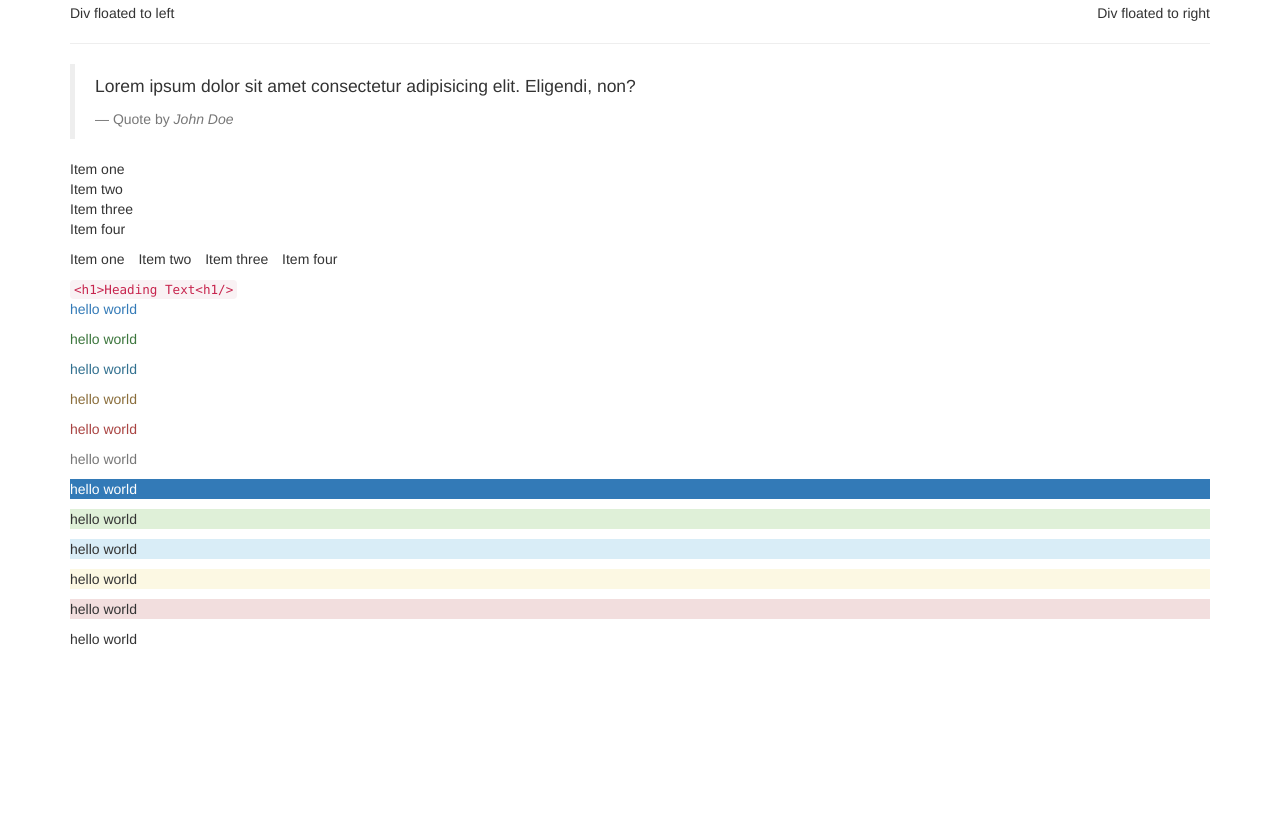
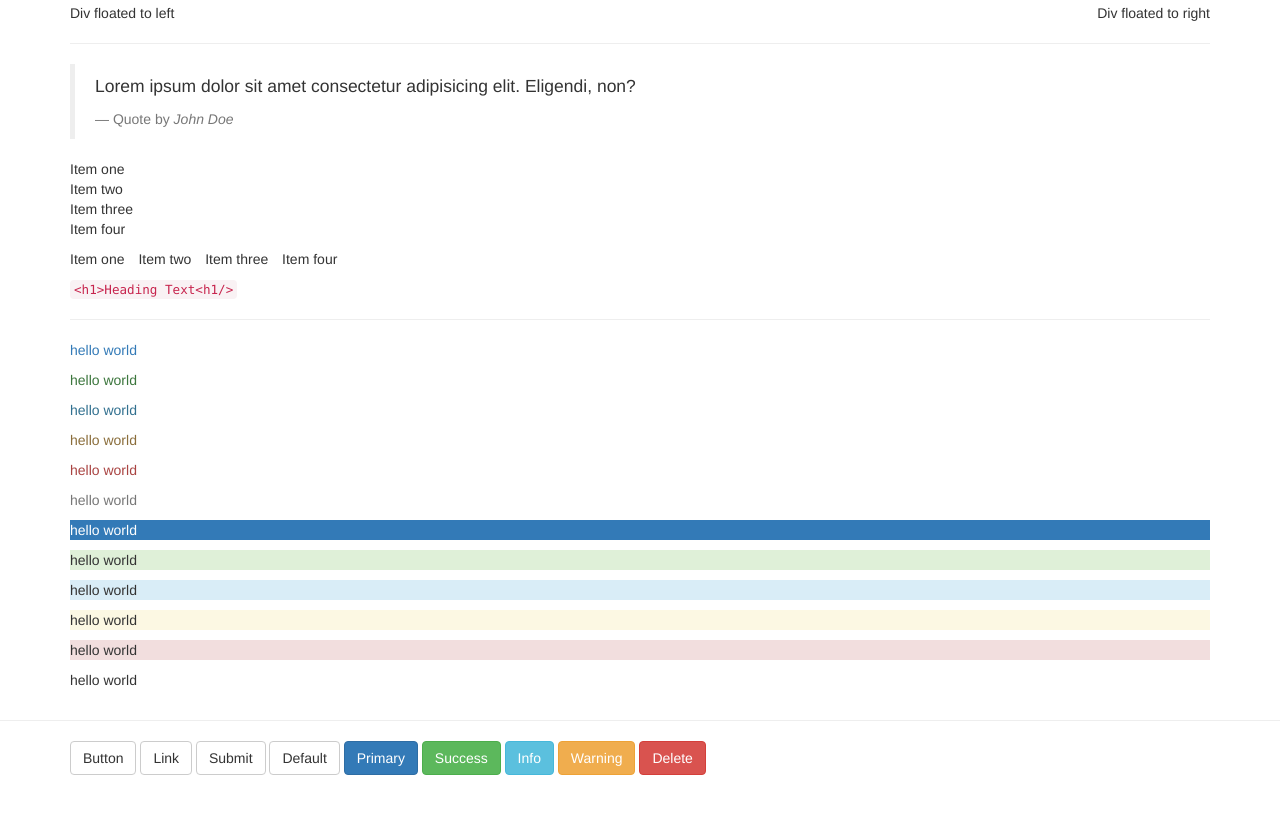
Before and after one commit to DevBrad/learn-Bootstrap, a plain HTML site: page index.html in a window 1280 px wide. Shown: the part 367-1180 px from the top of the page. Before the commit the page ends 1026 px from the top, so only its background shows below. Drawn offline with nearby package versions, Linux system fonts and the light colour scheme.

Commit message:
added buttons and contextual buttons

```diff
--- a/index.html
+++ b/index.html
@@ -12,9 +12,9 @@
   <body>
       <!--TYPOGRAPHY-->
     <div class="container">
-    <h1 class="page-header">Hello, world! <small>Secondary text</small></h1>
-    <p class="lead">
-     Lorem ipsum dolor <mark>sit amet</mark> consectetur adipisicing elit.</p>
+     <h1 class="page-header">Hello, world! <small>Secondary text</small></h1>
+     <p class="lead">
+      Lorem ipsum dolor <mark>sit amet</mark> consectetur adipisicing elit.</p>
      <p>Ipsam laboriosam qui quas <del>repellat</del>,
      voluptatem eum quis incidunt, omnis illum nisi et ratione error <u>accusamus</u> inventore quibusdam
      velit ut enim recusandae.
@@ -63,6 +63,8 @@
     <!--CODE-->
     <code>&lt;h1&gt;Heading Text&lt;h1/&gt;</code>
 
+    <hr>
+
     <!--CONTEXTUAL COLORS-->
     <p class="text-primary">hello world</p>
     <p class="text-success">hello world</p>
@@ -80,8 +82,26 @@
         <p class="bg-muted">hello world</p>
 </div>
 
+<hr>
+
+<div class="container">
+<!--BUTTONS-->
+<button class="btn btn-default">Button</button>
+<a href="#" class="btn btn-default" role="button">Link</a>
+<input type="submit" class="btn btn-default" value="Submit">
+
+<!--CONTEXTUAL BUTTONS-->
+<button class="btn btn-default">Default</button>
+<button class="btn btn-primary">Primary</button>
+<button class="btn btn-success">Success</button>
+<button class="btn btn-info">Info</button>
+<button class="btn btn-warning">Warning</button>
+<button class="btn btn-danger">Delete</button>
+
+</div>
 
 
+<div style="height:400px;"></div>
     <!-- Optional JavaScript -->
     <!-- jQuery first, then Popper.js, then Bootstrap JS -->
     <script src="https://code.jquery.com/jquery-3.5.1.slim.min.js" integrity="sha384-DfXdz2htPH0lsSSs5nCTpuj/zy4C+OGpamoFVy38MVBnE+IbbVYUew+OrCXaRkfj" crossorigin="anonymous"></script>
```
